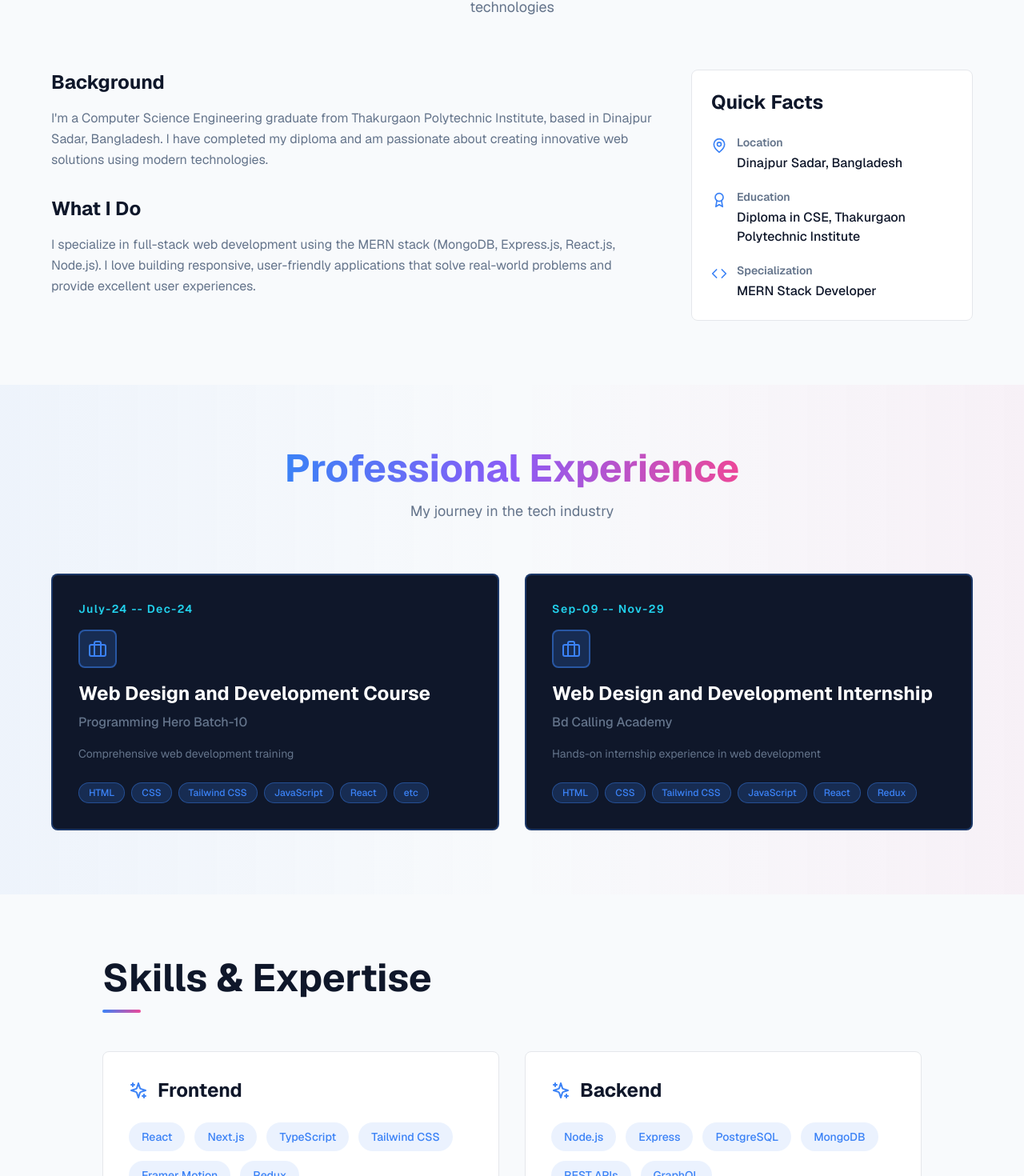
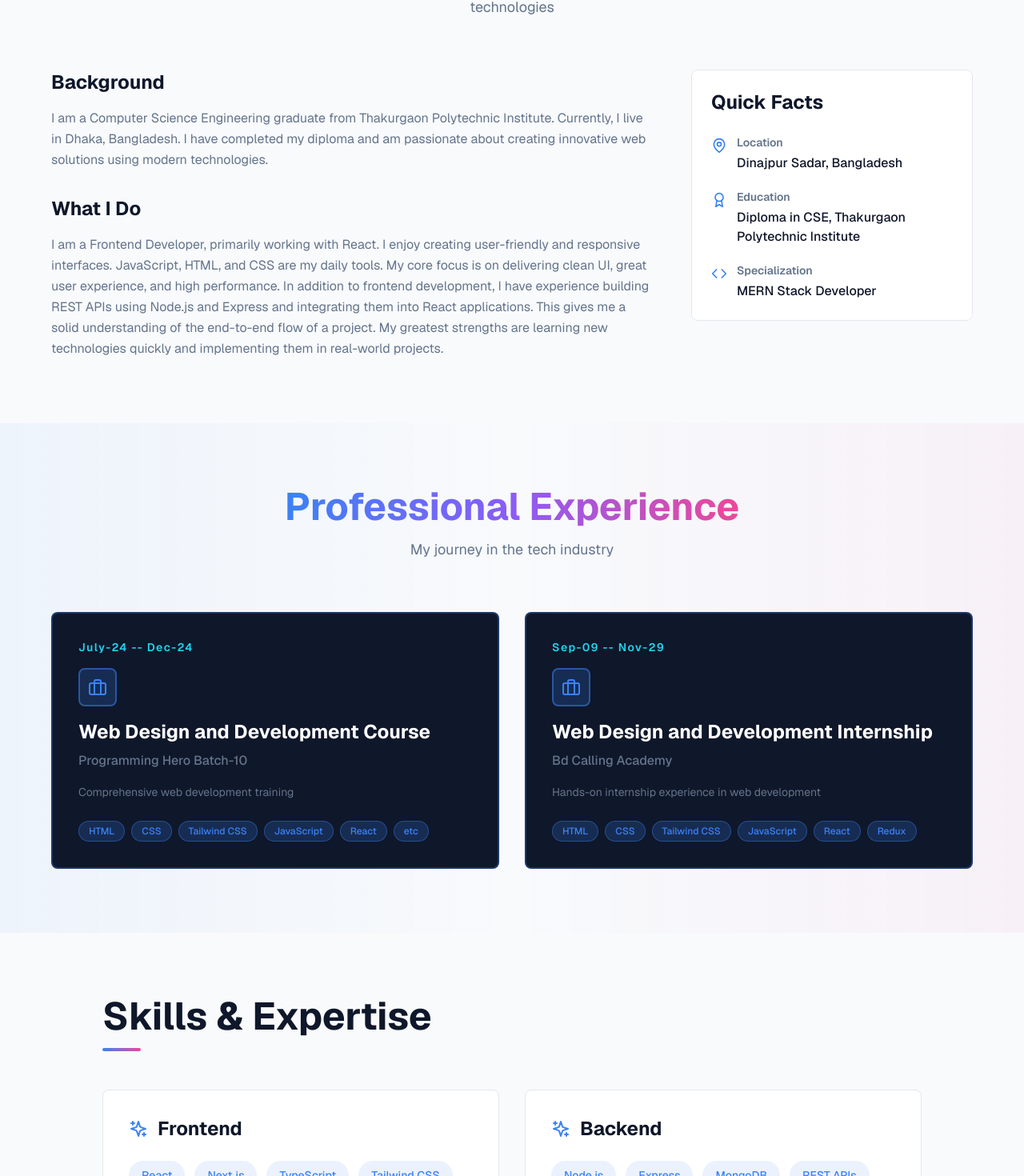
Before and after one commit to ranaIslam01/my-portfolio, a Next.js app: page / in a window 1280 px wide. Shown: the part 977-2447 px from the top of the page at 80% size. Built offline with nearby package versions, Linux system fonts and the light colour scheme.

Commit message:
hero, about, skill, projects update

```diff
--- a/src/components/sections/About.tsx
+++ b/src/components/sections/About.tsx
@@ -80,8 +80,8 @@ export default function About() {
                 Background
               </h3>
               <p className="text-light-muted dark:text-dark-muted leading-relaxed">
-                I'm a Computer Science Engineering graduate from Thakurgaon
-                Polytechnic Institute, based in Dinajpur Sadar, Bangladesh. I
+                I am a Computer Science Engineering graduate from Thakurgaon
+                Polytechnic Institute. Currently, I live in Dhaka, Bangladesh. I
                 have completed my diploma and am passionate about creating
                 innovative web solutions using modern technologies.
               </p>
@@ -93,10 +93,16 @@ export default function About() {
                 What I Do
               </h3>
               <p className="text-light-muted dark:text-dark-muted leading-relaxed">
-                I specialize in full-stack web development using the MERN stack
-                (MongoDB, Express.js, React.js, Node.js). I love building
-                responsive, user-friendly applications that solve real-world
-                problems and provide excellent user experiences.
+                I am a Frontend Developer, primarily working with React. I enjoy
+                creating user-friendly and responsive interfaces. JavaScript,
+                HTML, and CSS are my daily tools. My core focus is on delivering
+                clean UI, great user experience, and high performance. In
+                addition to frontend development, I have experience building
+                REST APIs using Node.js and Express and integrating them into
+                React applications. This gives me a solid understanding of the
+                end-to-end flow of a project. My greatest strengths are learning
+                new technologies quickly and implementing them in real-world
+                projects.
               </p>
             </motion.div>
           </div>
--- a/src/components/sections/Hero.tsx
+++ b/src/components/sections/Hero.tsx
@@ -249,7 +249,7 @@ export default function Hero() {
               </motion.a>
 
               <motion.a
-                href="/CV/Rana Resume.pdf"
+                href="/CV/Rana_Islam_Frontend.pdf"
                 target="_blank"
                 rel="noopener noreferrer"
                 whileHover={{
@@ -339,7 +339,7 @@ export default function Hero() {
               >
                 <div className="relative w-full h-full rounded-full overflow-hidden border-4 border-primary/20 shadow-2xl">
                   <Image
-                    src='/public/images/heroPhoto.png'
+                    src='/images/heroPhoto.png'
                     alt="Rana Islam"
                     fill
                     priority
--- a/src/components/sections/Skills.tsx
+++ b/src/components/sections/Skills.tsx
@@ -25,22 +25,19 @@ export default function Skills() {
       skills: [
         "Node.js",
         "Express",
-        "PostgreSQL",
         "MongoDB",
         "REST APIs",
-        "GraphQL",
       ],
     },
     {
       title: "Tools & DevOps",
-      skills: ["Git", "Docker", "AWS", "GitHub Actions", "Vercel", "Firebase"],
+      skills: ["Git", "Figma", "Vercel", "Firebase"],
     },
     {
       title: "Other Skills",
       skills: [
         "SEO",
         "Performance Optimization",
-        "Testing",
         "Linux",
       ],
     },
@@ -119,8 +116,8 @@ export default function Skills() {
             <h3 className="text-2xl font-bold">Proficiency Levels</h3>
             {[
               { label: "React & Next.js", percentage: 95 },
-              { label: "TypeScript", percentage: 90 },
-              { label: "Backend Development", percentage: 85 },
+              { label: "TypeScript", percentage: 20 },
+              { label: "Backend Development", percentage: 50 },
               { label: "UI/UX Design", percentage: 80 },
             ].map((skill, index) => (
               <div key={index}>
--- a/src/data/projects.ts
+++ b/src/data/projects.ts
@@ -18,7 +18,7 @@ export const projectsData: Project[] = [
     title: "Swift Express Cargo",
     description:
       "Responsive Multi page built using HTML, Tailwind CSS & JavaScript. This project includes a courier service landing page with animated UI sections, fully mobile friendly layouts and optimized loading performance.",
-    technologies: ["HTML5", "Css3", "JavaScript", "Figma"],
+    technologies: ["HTML5", "Tailwind Css", "JavaScript", "Figma"],
     image: "/images/swift-express.png",
     liveLink: "https://bd-calling-project-03.vercel.app",
     githubLink: "https://github.com/ranaIslam01/swift-express-cargo",
```
Also changed, not shown: 1 other file (tests, documents, lock files or other folders).
